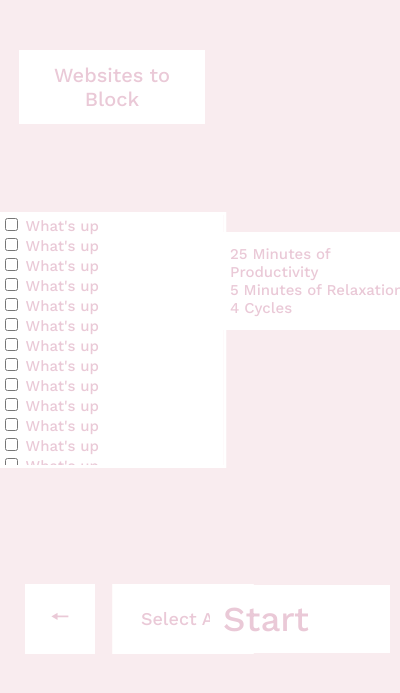
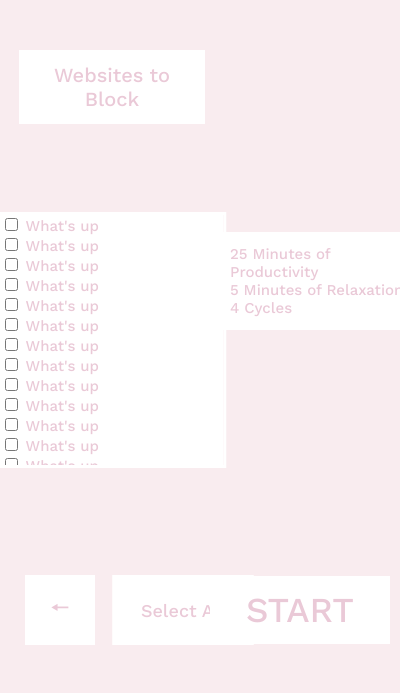
Before and after one commit to AAZZAZRON/MODORA, a browser extension: page popup.html in a window 400 px wide. Both pictures are taken after a click on the button "be productive". Shown: the part 141-834 px from the top of the page. Drawn offline with nearby package versions, Linux system fonts and the light colour scheme.

Commit message:
css - mainmenu+setup screen (24)

```diff
--- a/popup.css
+++ b/popup.css
@@ -143,9 +143,10 @@ font-size: 15px;
 }
 #start-button{ /*FOR THE POMODORO SET UP SCREEN: says "start" ; NOT TESTED YET, USE WITH THE MAIN-MENU-BUTTON*/
   font-size: 35px;
-  top: 90%;
+  top: 89%;
   left: 75%;
   width: 45%;
+  text-align: center;
 }
 .start-button1:hover{ /*FOR THE POMODORO SET UP SCREEN: says "start" WHEN BUTTON IS HOVER; NOT TESTED YET, USE WITH THE MAIN MENU BUTTON*/
 border: 3px solid rgb(234,201,215);
@@ -229,7 +230,7 @@ border: 3px solid rgb(234,201,215);
   */
   left: 183px; /*(130)*/
   font-size: 18px;
-  top: 90%;
+  top: 89%;
   width: 141px;
   padding-top: 0.25%;
   padding-bottom: 0.25%;
@@ -240,7 +241,7 @@ border: 3px solid rgb(234,201,215);
 #back-button{
   left: 60px;
   font-size: 22px;
-  top: 90%;
+  top: 89%;
   width: 70px;
   padding-top: 0.25%;
   padding-bottom: 0.25%;
--- a/popup.html
+++ b/popup.html
@@ -56,7 +56,7 @@
             </div>
     </form>
         <button id="SelectAll" class="timer-buttons timer-buttons1">Select All</button>
-        <button id="start-button" class="timer-setup-display start-button1">Start</button>
+        <button id="start-button" class="timer-setup-display start-button1">START</button>
         <button id="back-button" class ="timer-buttons timer-buttons1">🠔</button>
         <div id="pomodoro-setup" class="timer-setup-display">25 Minutes of Productivity<br>5 Minutes of Relaxation<br>4 Cycles</div>
     </div>
```
